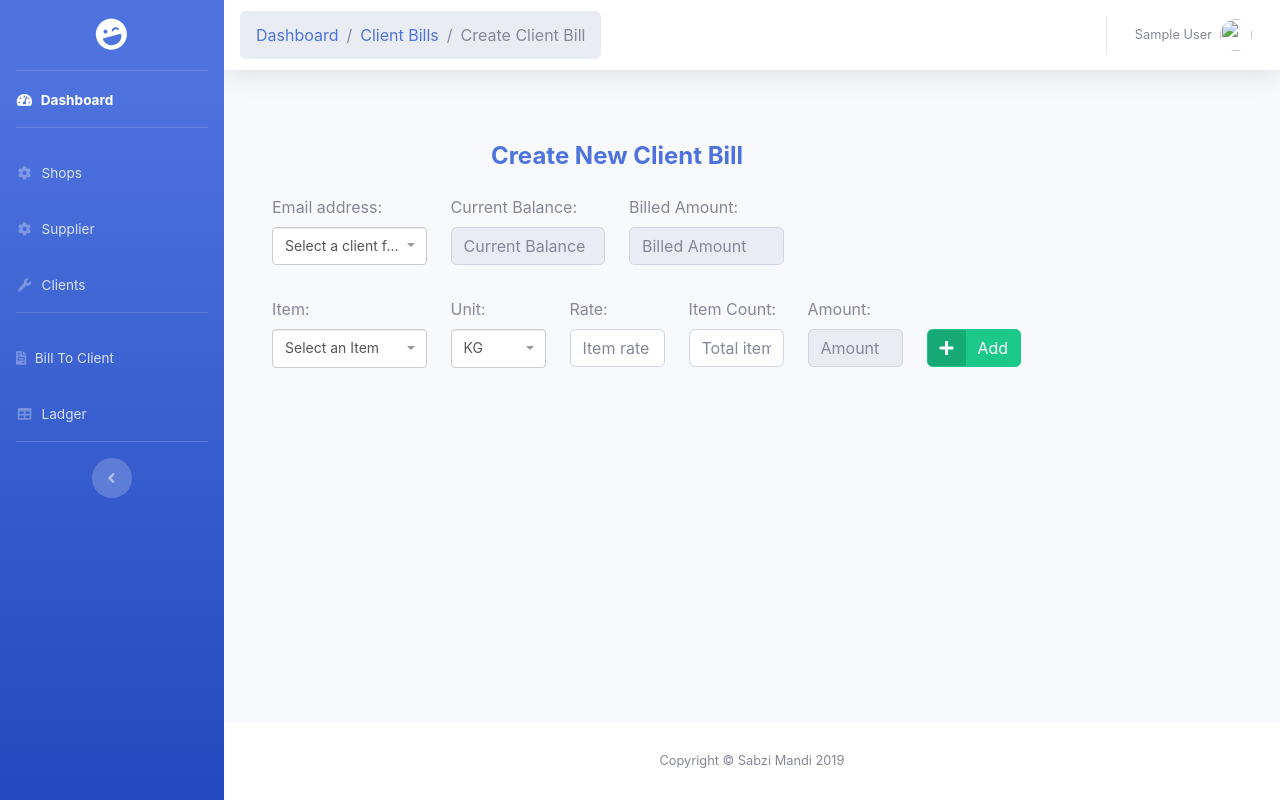
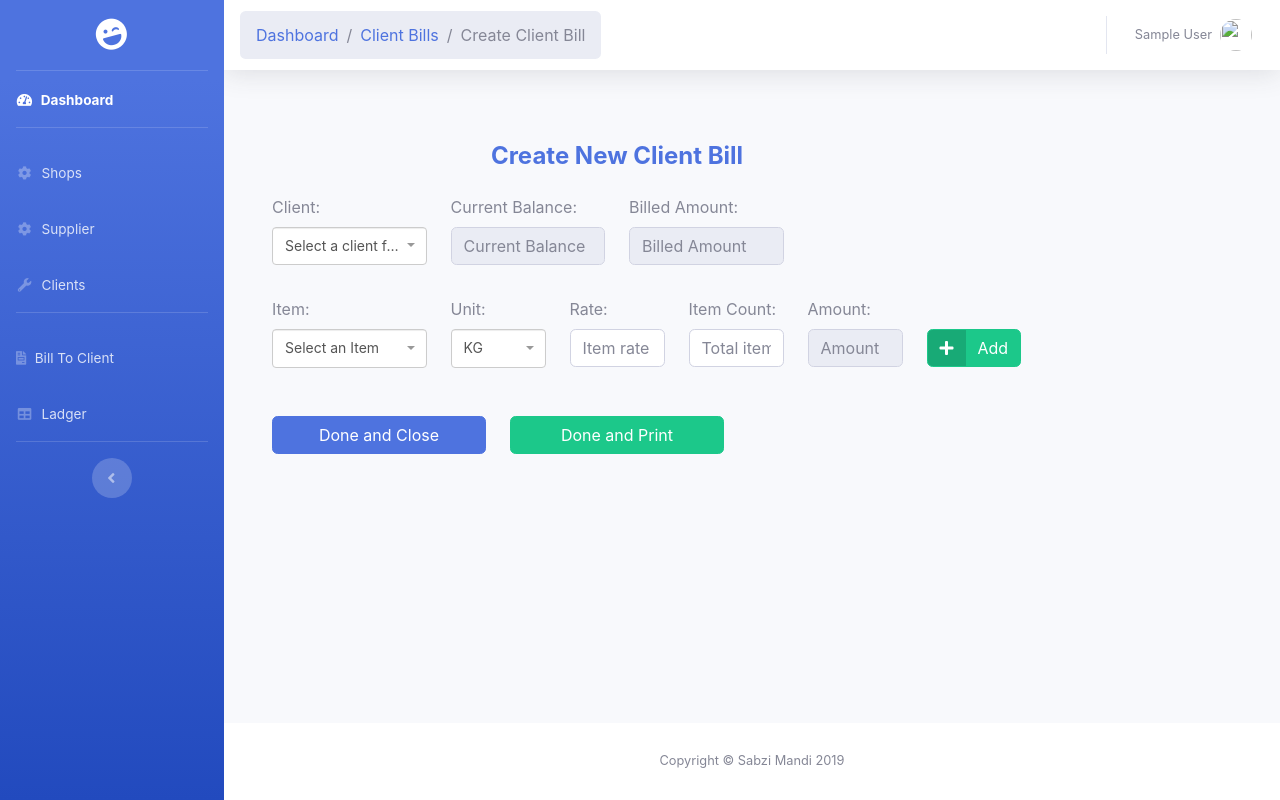
Before and after one commit to rizwanmeo/sabzi_mandi, a Django app: page /client-bills/create/ in a window 1280 px wide. Run offline with Django 3.2, Linux system fonts and the light colour scheme; the visitor is signed in with stand-in values (Sample User, id 1); data that the repository does not hold is empty; some libraries are stand-ins or nearby versions.

Commit message:
Worked on client bill

```diff
--- a/dukan/views.py
+++ b/dukan/views.py
@@ -241,10 +241,38 @@ def client_bill_detail(request, client_id, bill_id=0):
     return JsonResponse({"status": False, "description": "Invalid request"})
 
 @login_required(login_url='/login/')
-def get_drafted_bill(request, client_id):
+def get_drafted_bill_temp(request, client_id):
     client_qs = ClientBill.objects.filter(
         client_id=client_id, client__shop=request.shop, is_draft=True)
     client_qs = client_qs.order_by("-created_time")
     client_qs = client_qs.annotate(amount=Sum('billdetail__rate'), items=Count('billdetail__item'))
     data = list(client_qs.values())[:10]
     return JsonResponse({"status": True, "data": data})
+
+@login_required(login_url='/login/')
+def get_drafted_bill(request, client_id):
+    data = {}
+    draft_bills = []
+    if request.method == "GET":
+        client = Client.objects.get(id=client_id)
+        kwargs = {
+            "client_id":      client_id,
+            "client__shop":   request.shop,
+            "is_draft":       True}
+        client_qs = ClientBill.objects.filter(**kwargs).order_by("-created_time")
+        for obj in client_qs[:10]:
+            draft_bill = {}
+            billdetail_vs = list(obj.billdetail_set.values("rate", "item_count"))
+            item_count = len(billdetail_vs)
+            if item_count == 0: continue
+            draft_bill["bill_id"] = obj.id
+            draft_bill["billed_amount"] = 0
+            draft_bill["item_count"] = item_count
+            draft_bill["created_time"] = obj.created_time.strftime("%d %b, %Y %I:%M%p")
+            for detail_obj in billdetail_vs:
+                draft_bill["billed_amount"] += detail_obj["rate"] + detail_obj["item_count"]
+            draft_bills.append(draft_bill)
+        data["draft_bills"] = draft_bills
+        data["balance"] = client.current_balance
+
+    return JsonResponse({"status": True, "data": data})
--- a/sabzi_mandi/urls.py
+++ b/sabzi_mandi/urls.py
@@ -31,6 +31,7 @@ urlpatterns = [
     re_path(r'^suppliers/create/$', views.SupplierCreateView.as_view(), name='suppliers_create'),
     re_path(r'^clients/create/$', views.ClientCreateView.as_view(), name='clients_create'),
     re_path(r'^client-bills/create/$', views.ClientBillCreateView.as_view(), name='client_bills_create'),
+    re_path(r'^client-bills/(?P<client_id>\d+)/client-detail/$', views.get_drafted_bill, name='client_bill_detail'),
     re_path(r'^client-bills/(?P<client_id>\d+)/(?P<bill_id>\d+)/bill-detail/$', views.client_bill_detail, name='client_bill_detail'),
 
     # all update view urls
--- a/templates/client_bills/form.html
+++ b/templates/client_bills/form.html
@@ -25,7 +25,7 @@
       </div>
       <div class="form-group row">
         <div class="col-sm-3">
-          <label for="cleint">Email address:</label>
+          <label for="cleint">Client:</label>
           {{ form.client }}
         </div>
         <div class="col-sm-3">
@@ -34,7 +34,7 @@
         </div>
         <div class="col-sm-3">
           <label for="current_balance">Billed Amount:</label>
-          <input type="text" class="form-control" placeholder="Billed Amount" id="id_billed_amount" name="billed_amount" disabled>
+          <input type="text" class="form-control" placeholder="Billed Amount" data-amount="0" id="id_billed_amount" name="billed_amount" disabled>
         </div>
       </div>
       <div class="form-group row">
@@ -133,9 +133,26 @@
           </div>
         </div>
       </form>
-      <form action="." method="POST" enctype="multipart/form-data">
-        {% include "form_non_field_errors.html" %}
+      <form id="id_done_bill" action="." method="POST" enctype="multipart/form-data">
+        {% csrf_token %}
+        <input type="hidden" name="id_selected_client" name="selected_client" value="{{ form.instance.pk }}">
+        <div class="form-group row">
+          <div class="col-sm-4">
+            <button type="submit" id="id_done_and_close" class="btn btn-primary btn-block">
+              Done and Close
+            </button>
+          </div>
+          <div class="col-sm-4">
+            <button type="submit" id="id_done_and_print" class="btn btn-success btn-block">
+              Done and Print
+            </button>
+          </div>
+        </div>
       </form>
+    </div>
+  </div>
+  <div class="col-lg-3">
+    <div id="id_drafted_bill" class="pt-5">
     </div>
   </div>
 </div>
@@ -147,17 +164,62 @@
   <script>
     function calculate() {
       var rate = Number($("#id_rate").val());
+      var billedAmount = $("#id_billed_amount").attr("data-amount");
       var item_count = Number($("#id_item_count").val());
       var amount = rate * item_count;
       if (Number.isInteger(amount)) {
         $("#id_amount").val(amount);
+        if (Number.isInteger(billedAmount)) {
+          $("#id_billed_amount").attr("value", Number(billedAmount)+amount);
+        } else {
+          $("#id_billed_amount").attr("value", amount);
+        }
       }
     }
 
   function onchangeEvent() {
-      console.log("==============onchangeEvent============");
-      var selectedItem = $(".fstlist").children(".selected").attr("data-value");
-      console.log("selectedItem: ", selectedItem);
+    var selectedClient = $(".fstlist").children(".selected").attr("data-value");
+    if (!selectedClient) {
+        $("#id_current_balance").attr("value", "");
+        $("#id_billed_amount").attr("value", "");
+        $("#id_drafted_bill").html("");
+    } else {
+      $.ajax({
+        url: "/client-bills/"+selectedClient+"/client-detail/",
+        type: 'get',
+        dataType: 'json',
+        success: function ( res ) {
+          if (res["status"] == true) {
+            $("#id_current_balance").attr("value", res["data"]["balance"]);
+            if (Number($("#id_billed_amount").val()) <= 0) {
+              $("#id_billed_amount").attr("value", 0);
+            }
+            var html = '';
+            var draftedBillCount = res["data"]["draft_bills"].length;
+            if (draftedBillCount != 0) {
+              var html = '<div class="text-center text-primary">'+
+                            '<h1 class="h4 text-primary-900 mb-4 font-weight-bold">Drafted Bills</h1>'+
+                         '</div>';
+              console.log("length: ", res["data"]["draft_bills"]);
+              for (var i = 0; i < res["data"]["draft_bills"].length; i++) {
+                var innerHtml = '<div class="text-left">'+
+                                  '<ul class="list-unstyled">'+
+                                      '<li><a href="/client-bills/'+res["data"]["draft_bills"][i]["bill_id"]+'/update/">Created on '+res["data"]["draft_bills"][i]["created_time"]+'</a>'+
+                                          '<ul>'+
+                                              '<li>Items: '+res["data"]["draft_bills"][i]["item_count"]+'</li>'+
+                                              '<li>Amount: '+res["data"]["draft_bills"][i]["billed_amount"]+'</li>'+
+                                          '</ul>'+
+                                      '</li>'+
+                                  '</ul>'+
+                               '</div>';
+                html += innerHtml;
+              }
+            }
+            $("#id_drafted_bill").html(html);
+          }
+        }
+      });
+    }
   }
 
   $(document).ready(function(){
@@ -165,20 +227,19 @@
     $("#id_item").removeAttr("required");
     $("#id_unit").removeAttr("required");
     $("#id_submit_detail").click(function(){
-      var clientId = $("#id_client_info").find(".selected").attr("data-value");
+      var selectedClient = $(".fstlist").children(".selected").attr("data-value");
       var val = $(this).attr("data-bill_id");
       var billId = 0;
       if (Number.isInteger(val)) {
         Number(billId);
       }
-      if (!clientId) {
+      if (!selectedClient) {
         $("#id_client_info").find(".fstselected").addClass("form-control is-invalid");
         $("#id_client_info").parent().removeClass("form-group");
-        $("#id_client_info_error").html('<div class="row" style="margin-bottom: 0rem;">'+
-                                          '<div class="col-sm-1"></div>'+
-                                            '<div class="text-danger">'+
-                                              '<p></p><ul class="errorlist"><li>This field is required.</li></ul><p></p>'+
-                                            '</div>'+
+        $("#id_client_info_error").html('<div class="row" style="margin-top: -20px;">'+
+                                          '<div class="text-danger">'+
+                                            '<p></p><ul class="errorlist"><li>This field is required.</li></ul><p></p>'+
+                                          '</div>'+
                                         '</div>');
 
         } else {
@@ -187,13 +248,12 @@
           $("#id_client_info_error").html('');
 
           $.ajax({
-            url: "/client-bills/"+clientId+"/"+billId+"/bill-detail/",
+            url: "/client-bills/"+selectedClient+"/"+billId+"/bill-detail/",
             type: 'post',
             data: $("#id_bill_detail").serialize(),
             dataType: 'json',
             success: function ( res ) {
               if (res["status"] == true) {
-                console.log(res)
                 var objId = res["data"]["id"]
                 var rate = res["data"]["rate"]
                 var item = res["data"]["item"]
@@ -221,18 +281,25 @@
                               '<span class="icon text-white-50">'+
                                 '<i class="fa fa-edit"></i>'+
                               '</span>'+
-                              '<span class="text">Edit</span>'+
                             '</a>'+
                             '<a href="#" id="id_delete_'+objId+'" data-id="'+objId+'" class="btn btn-primary btn-icon-split">'+
                               '<span class="icon text-white-50">'+
                                 '<i class="fa fa-trash"></i>'+
                               '</span>'+
-                              '<span class="text">Trash</span>'+
                             '</a>'+
                           '</div>'+
                       '</div>'
                 $("#id_item_data").append(html);
+                $("#id_done_bill").removeAttr("hidden");
                 $("#id_bill_detail").trigger("reset");
+                var billedAmount = $("#id_billed_amount").attr("data-amount");
+                if (Number.isInteger(billedAmount)) {
+                  $("#id_billed_amount").attr("value", Number(billedAmount)+amount);
+                  $("#id_billed_amount").attr("data-amount", Number(billedAmount)+amount);
+                } else {
+                  $("#id_billed_amount").attr("value", amount);
+                  $("#id_billed_amount").attr("data-amount", amount);
+                }
               } else {
                 if (res["errors"]["item"]){
                   $("#id_item_error").text(res["errors"]["item"][0]);
```
